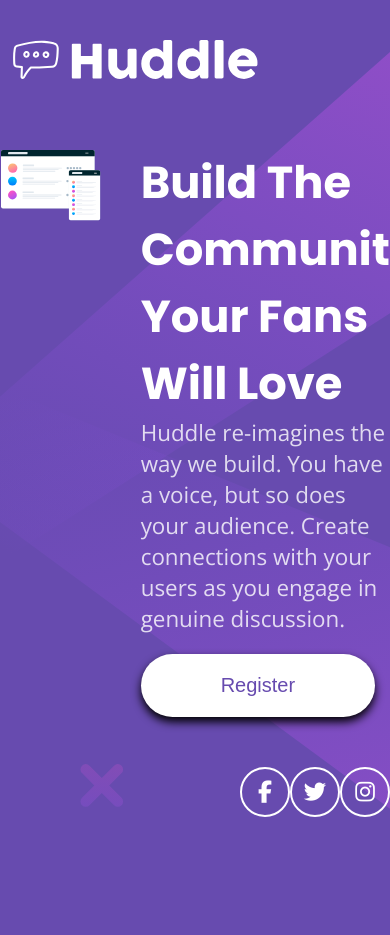
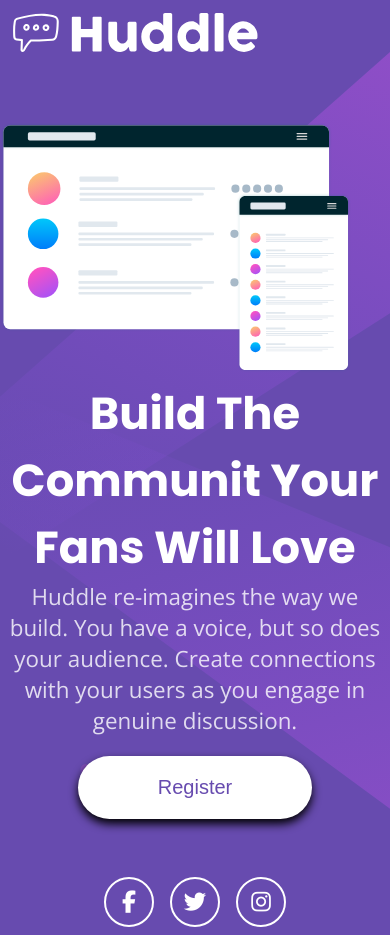
Before and after one commit to ruivaodev/hudlelandingpage, a plain HTML site: page index.html in a window 390 px wide. Before the commit the page ends 844 px from the top, so only its background shows below. Drawn offline with nearby package versions, Linux system fonts and the light colour scheme.

Commit message:
Responsividade

```diff
--- a/index.html
+++ b/index.html
@@ -7,7 +7,7 @@
   <!-- Esse link abaixo é do fontawesome -->
   <script src="https://kit.fontawesome.com/50e8bcc6ac.js" crossorigin="anonymous"></script>
   <link rel="stylesheet" href="style.css">
-  <title>Huddle</title>
+  <title>Hudle</title>
 </head>
 <body>
       <div class="container">
@@ -15,7 +15,7 @@
 
       <img src="./assets/logo.svg" alt="Logo Hudler">
 
-    <div class="flex">
+    <div class="center">
 
       <div>
       <img src="./assets/illustration-mockups.svg" alt="illustration">
@@ -55,9 +55,5 @@
   </li>
   </ul>
 </div>
-
-
-
-
 </body>
 </html>
--- a/style.css
+++ b/style.css
@@ -6,10 +6,15 @@
   box-sizing: border-box;
 }
 
+:root {
+  --violeta: hsl(257, 40%, 49%);
+  --rosa: hsl(300, 69%, 71%);
+}
+
 body {
   width: 100vw;
   height: 100vh;
-  background-color: hsl(257, 40%, 49%);
+  background-color: var(--violeta);
   color:#fff;
   font-size: 1.4em;
   background-image: url("./assets/bg-desktop.svg");
@@ -31,7 +36,7 @@ p {
 }
 
 img {
-  max-width: 100%;
+  max-width: 90%;
 }
 
 .container {
@@ -40,24 +45,24 @@ img {
   width: 1200px;
 }
 
-.flex {
+.center {
   display: flex;
-  margin: 50px 0;
+  margin: 100px 0;
 }
 
-.flex > div:first-child{
+.center > div:first-child{
   flex:0.6;
   margin-right:20px
 }
 
-.flex > div:last-child{
+.center > div:last-child{
   flex: 0.4;
   margin-left:20px
 }
 
 button {
   background-color: #fff;
-  color:hsl(257, 40%, 49%);
+  color:var(--violeta);
   border-radius: 50px;
   border:none;
   font-size: 20px;
@@ -66,7 +71,12 @@ button {
   box-shadow: 0 5px 10px rgba(0,0,0,3);
   cursor: pointer;
 }
+button:hover{
+  color:var(--violeta);
+  border-color: var(--rosa);
+  background-color: var(--rosa);
 
+}
 .links {
   display: flex;
   justify-content: flex-end;
@@ -77,6 +87,7 @@ button {
 .links a {
   border-radius: 50%;
   border: 2px solid #fff;
+  margin: 8px;
   color: #fff;
   height: 50px;
   width:50px;
@@ -86,3 +97,30 @@ button {
   text-decoration: none;
 
 }
+.links a:hover {
+  color:var(--rosa);
+ border-color: var(--rosa);
+
+}
+
+
+@media screen and (max-width:768px) {
+  .center {
+    flex-direction: column;
+    margin: 50px 0;
+  }
+
+  .center > div:first-child{
+    flex:0.6;
+    margin-right:0;
+  }
+
+  .center > div:last-child{
+    flex: 1;
+    margin-left:0;
+    text-align: center;
+  }
+  .links {
+    justify-content: center;
+  }
+}
```
